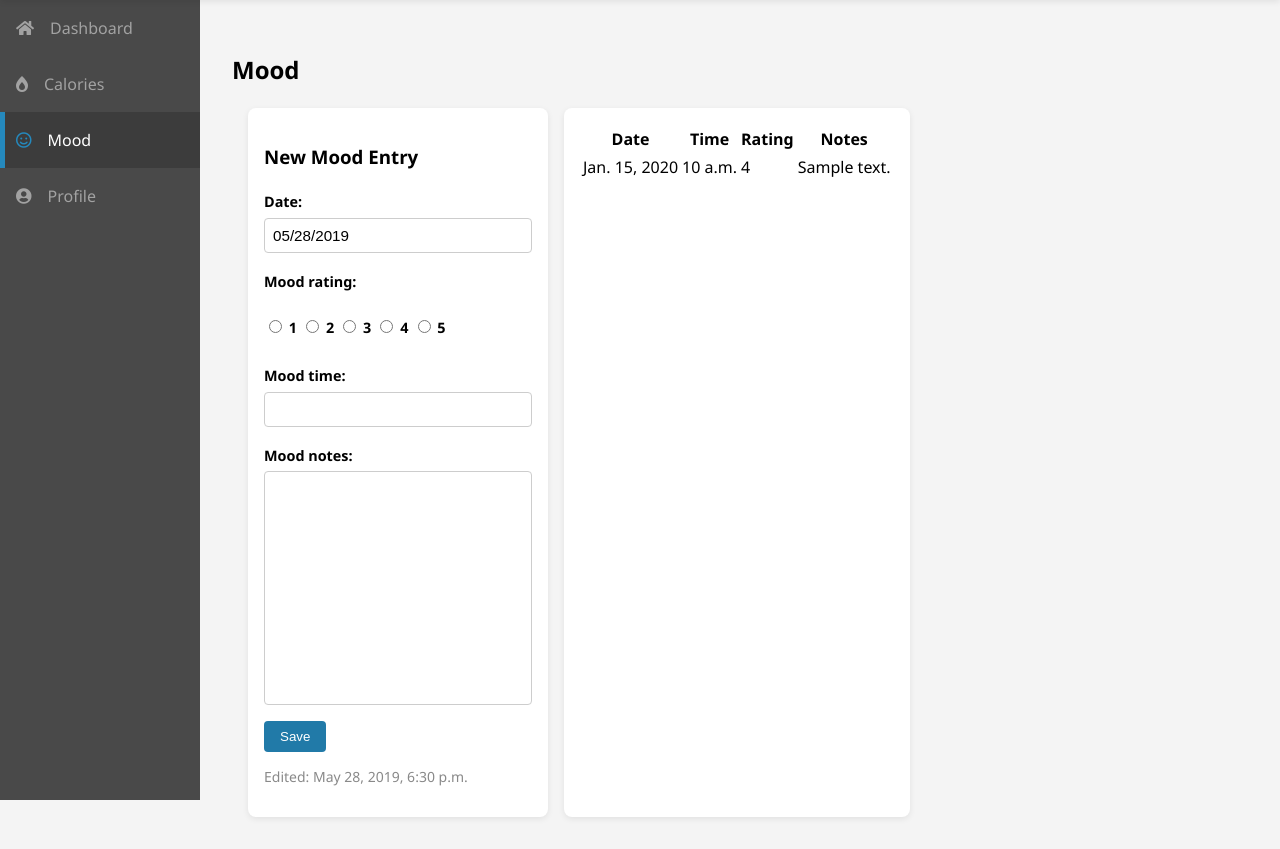
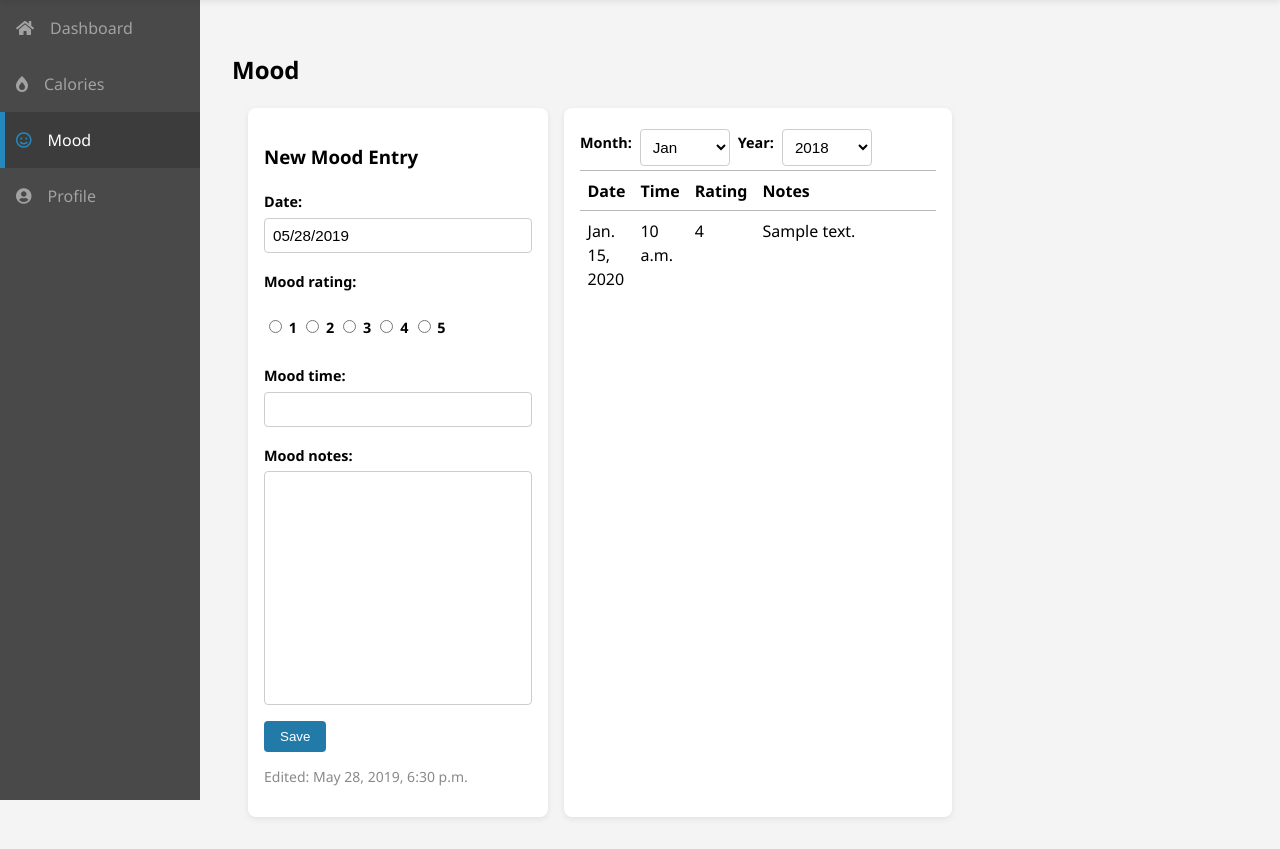
Before and after one commit to Mathic/portfolio, a Django app: page /health/mood in a window 1280 px wide. Shown: the part 72-921 px from the top of the page. Run offline with Django 3.2, Linux system fonts and the light colour scheme; a user stored in the database is signed in; tables that the repository leaves empty hold one stand-in row (values such as "Sample post"); parts of the project's set-up code (start-up, migrations or seed data) failed here and were passed over; some libraries are stand-ins or nearby versions.

Commit message:
Working on tables
- When saving data, refreshes the tables to show added data
- Added dropdowns for month and year refined searches

```diff
--- a/calorie/static/calorie/css/_calories.scss
+++ b/calorie/static/calorie/css/_calories.scss
@@ -14,7 +14,7 @@ main#calories {
     max-width: 350px;
   }
 
-  &-table {
+  &-target {
     grid-area: table;
   }
 }
--- a/calorie/static/calorie/css/_mobile.scss
+++ b/calorie/static/calorie/css/_mobile.scss
@@ -11,6 +11,15 @@
     'stats1 stats2'
     'stats3 stats4';
     grid-template-columns: repeat(2, 1fr);
+  }
+
+  .mood {
+    display: grid;
+    grid-gap: 30px;
+    grid-template-areas:
+    'entry'
+    'table';
+    grid-template-columns: 1fr;
   }
 
   .settings {
--- a/calorie/static/calorie/css/_moods.scss
+++ b/calorie/static/calorie/css/_moods.scss
@@ -15,7 +15,7 @@ main#moods {
     max-width: 300px;
   }
 
-  &-table {
+  &-target {
     grid-area: table;
   }
 }
--- /dev/null
+++ b/calorie/static/calorie/css/_tables.scss
@@ -0,0 +1,202 @@
+// ----------------------------------------
+// // ------ tables config ------
+// ----------------------------------------
+
+// ----------------------------------------
+// // ------ colors ------
+// ----------------------------------------
+
+$table-border-color: #b8b8b8;
+
+// ----------------------------------------
+// // ------ demo container settings ------
+// ----------------------------------------
+
+$container-width: 88%;
+$container-max-width: 40em;
+
+// ----------------------------------------
+// // ------ table settings ------
+// ----------------------------------------
+
+$table-border-width: .071428571em;
+$table-border-style: solid;
+$table-margin-bottom: 1.529411765em;
+$table-cell-padding: .470588235em;
+$table-cell-text-align: left;
+$table-cell-border-top: $table-border-width $table-border-style $table-border-color;
+$table-header-font-weight: bold;
+$table-body-border-top: .142857143em $table-border-style $table-border-color;
+$table-condensed-padding: .294117647em;
+$table-bordered-border: $table-border-width $table-border-style $table-border-color;
+$table-bordered-border-radius: .470588235em;
+$table-border-left: $table-border-width $table-border-style $table-border-color;
+$table-bordered-child-radius: .470588235em;
+
+/* =============================================================
+
+    Tables v1.0
+    Simple table styling by Chris Ferdinandi.
+    http://gomakethings.com
+
+    Adapted from Twitter Bootstrap.
+    http://twitter.github.com/bootstrap/
+
+    Licensed under the Apache License v2.0
+    http://www.apache.org/licenses/LICENSE-2.0
+
+ * ============================================================= */
+
+
+/* =============================================================
+    RESPONSIVE RESET
+    Replace with your own.
+ * ============================================================= */
+
+@-webkit-viewport { width: device-width; zoom: 1.0; }
+   @-moz-viewport { width: device-width; zoom: 1.0; }
+    @-ms-viewport { width: device-width; zoom: 1.0; }
+     @-o-viewport { width: device-width; zoom: 1.0; }
+        @viewport { width: device-width; zoom: 1.0; }
+
+html { overflow-y: auto; }
+
+img, audio, video, canvas { max-width: 100%; }
+
+/*  Sets Body Width */
+.container {
+    max-width: $container-max-width;
+    width: $container-width;
+    margin-left: auto;
+    margin-right: auto;
+}
+
+
+
+
+
+/* =============================================================
+    TABLES
+    Table styling.
+ * ============================================================= */
+
+/*  Removes default browser settings
+ *  and evens out inconsistencies. */
+table {
+    max-width: 100%;
+    border-collapse: collapse;
+    border-spacing: 0;
+}
+
+/*  Sets table width to 100%.
+ *  Adds bottom-margin. */
+.table,
+%table {
+    width: 100%;
+    margin-bottom: $table-margin-bottom;
+}
+
+/*  Adds table cell padding,
+ *  aligns text to the left,
+ *  and adds a top border to each cell. */
+.table th,
+%table th,
+.table td,
+%table td {
+    padding: $table-cell-padding;
+    text-align: $table-cell-text-align;
+    border-top: $table-cell-border-top;
+}
+
+/*  Sets table header font-weight to bold.
+ *  Aligns table header text to the bottom of each cell. */
+.table th,
+%table th {
+    font-weight: $table-header-font-weight;
+    vertical-align: bottom;
+}
+
+/*  Aligns cell text to the top of each cell. */
+.table td,
+%table td {
+   vertical-align: top;
+}
+
+/*  Removes the border-top from the first row. */
+.table thead:first-child tr th,
+%table thead:first-child tr th,
+.table thead:first-child tr td,
+%table thead:first-child tr td {
+    border-top: 0;
+}
+
+/*  Adds border-top between two table-body sections. */
+.table tbody + tbody,
+%table tbody + tbody {
+    border-top: $table-body-border-top;
+}
+
+/*  Reduces cell padding */
+.table-condensed th,
+%table-condensed th,
+.table-condensed td,
+%table-condensed td {
+    padding: $table-condensed-padding;
+}
+
+/* Adds borders and border-radius. */
+.table-bordered,
+%table-bordered {
+    border: $table-bordered-border;
+    border-collapse: separate;
+    *border-collapse: collapsed;
+    border-radius: $table-bordered-border-radius;
+}
+
+.table-bordered th + th,
+%table-bordered th + th,
+.table-bordered td + td,
+%table-bordered td + td,
+.table-bordered th + td,
+%table-bordered th + td,
+.table-bordered td + th,
+%table-bordered td + th {
+    border-left: $table-border-left;
+}
+
+.table-bordered thead:first-child tr:first-child th,
+%table-bordered thead:first-child tr:first-child th,
+.table-bordered tbody:first-child tr:first-child th,
+%table-bordered tbody:first-child tr:first-child th,
+.table-bordered tbody:first-child tr:first-child td,
+%table-bordered tbody:first-child tr:first-child td {
+    border-top: 0;
+}
+
+.table-bordered thead:first-child tr:first-child th:first-child,
+%table-bordered thead:first-child tr:first-child th:first-child,
+.table-bordered tbody:first-child tr:first-child td:first-child,
+%table-bordered tbody:first-child tr:first-child td:first-child {
+    border-radius: $table-bordered-child-radius 0 0 0;
+}
+
+.table-bordered thead:first-child tr:first-child th:last-child,
+%table-bordered thead:first-child tr:first-child th:last-child,
+.table-bordered tbody:first-child tr:first-child td:last-child,
+%table-bordered tbody:first-child tr:first-child td:last-child {
+    border-radius: 0 $table-bordered-child-radius 0 0;
+}
+
+.table-bordered thead:last-child tr:last-child th:first-child,
+%table-bordered thead:last-child tr:last-child th:first-child,
+.table-bordered tbody:last-child tr:last-child td:first-child,
+%table-bordered tbody:last-child tr:last-child td:first-child {
+    border-radius: 0 0 0 $table-bordered-child-radius;
+}
+
+.table-bordered thead:last-child tr:last-child th:last-child,
+%table-bordered thead:last-child tr:last-child th:last-child,
+.table-bordered tbody:last-child tr:last-child td:last-child,
+%table-bordered tbody:last-child tr:last-child td:last-child {
+    border-radius: 0 0 $table-bordered-child-radius 0;
+}
--- a/calorie/static/calorie/css/calorie.scss
+++ b/calorie/static/calorie/css/calorie.scss
@@ -3,6 +3,8 @@
 @import 'profile';
 @import 'calories';
 @import 'moods';
+// http://jwebcat.github.io/tables-sass/
+@import 'tables';
 
 * {
   box-sizing: border-box;
@@ -210,4 +212,13 @@ label {
   }
 }
 
+.refine-search {
+  display: flex;
+  max-width: 300px;
+
+  label, input, select {
+    margin-right: 0.5rem;
+  }
+}
+
 @import 'mobile';
--- a/calorie/static/calorie/js/calorie-info.js
+++ b/calorie/static/calorie/js/calorie-info.js
@@ -1,5 +1,7 @@
 $(document).ready(function() {
+  var calorie_table = $('#calorie-datepicker').attr("calorie-table-url");
   load_calorie_form();
+  $("#calorie-target").load(calorie_table);
 
   $(function () {
     $("#calorie-datepicker").datepicker({maxDate: '0'});
@@ -14,6 +16,7 @@ function load_calorie_form() {
   var date = $('#calorie-datepicker').val();
   if(date !== '') {
     var url = $('#calorie-datepicker').attr("date-picked-url");
+    var calorie_table = $('#calorie-datepicker').attr("calorie-table-url");
     $.ajax({
       url: url,
       data: {
@@ -21,6 +24,7 @@ function load_calorie_form() {
       },
       success: function (data) {
         $("#load-calorie-info").html(data);
+        $("#calories-target").load(calorie_table);
         console.log('success');
       },
       error: function(data) {
--- a/calorie/static/calorie/js/mood-info.js
+++ b/calorie/static/calorie/js/mood-info.js
@@ -1,5 +1,7 @@
 $(document).ready(function() {
+  var mood_table = $('#mood-datepicker').attr("mood-table-url");
   load_mood_form();
+  $("#mood-target").load(mood_table);
 
   $(function () {
     $("#mood-datepicker").datepicker({maxDate: '0'});
@@ -14,6 +16,7 @@ function load_mood_form() {
   var date = $('#mood-datepicker').val();
   if(date !== '') {
     var url = $('#mood-datepicker').attr("date-picked-url");
+    var mood_table = $('#mood-datepicker').attr("mood-table-url");
     $.ajax({
       url: url,
       data: {
@@ -21,6 +24,7 @@ function load_mood_form() {
       },
       success: function (data) {
         $("#load-mood-info").html(data);
+        $("#mood-target").load(mood_table);
         console.log('success');
       },
       error: function(data) {
--- a/calorie/templates/calorie/base_template.html
+++ b/calorie/templates/calorie/base_template.html
@@ -86,7 +86,7 @@
     <script src="https://cdnjs.cloudflare.com/ajax/libs/jquery-cookie/1.4.1/jquery.cookie.min.js"></script>
     <!-- jQuery UI -->
     <script src="{% static 'calorie/js/jquery-ui.min.js' %}"></script>
-    <!-- Timepicker -->
+    <!-- trentrichardson's Timepicker -->
     <script src="{% static 'calorie/js/jquery-ui-timepicker-addon.js' %}"></script>
 
     <script src="{% static 'calorie/js/main.js' %}"></script>
--- a/calorie/templates/calorie/mood.html
+++ b/calorie/templates/calorie/mood.html
@@ -11,28 +11,10 @@
     <div class="cards mood-entry">
       <h3>New Mood Entry</h3>
       <label for="datepicker">Date: </label>
-      <input id="mood-datepicker" class="datepicker" value="{{ today }}" date-picked-url="{% url 'ajax_load_mood' %}">
+      <input id="mood-datepicker" class="datepicker" value="{{ today }}" date-picked-url="{% url 'ajax_load_mood' %}" mood-table-url="{% url 'ajax_load_mood_table' %}">
       <div id="load-mood-info"></div>
     </div>
-    <br>
-    <div class="cards calorie-table">
-      <table>
-        <tr>
-          <th>Date</th>
-          <th>Time</th>
-          <th>Rating</th>
-          <th>Notes</th>
-        </tr>
-        {% for m in moods %}
-        <tr>
-          <td>{{ m.entry.date_for }}</td>
-          <td>{{ m.mood_time }}</td>
-          <td>{{ m.mood_rating }}</td>
-          <td>{{ m.mood_notes }}</td>
-        </tr>
-        {% endfor %}
-      </table>
-    </div>
+    <div id="mood-target" class="cards"></div>
   </div>
 </main>
 {% endblock %}
--- /dev/null
+++ b/calorie/templates/calorie/mood_table.html
@@ -0,0 +1,34 @@
+<div class="mood-table">
+  <div class="refine-search">
+    <label for="month-chooser">Month: </label>
+    <select id="month-chooser" class="" name="">
+      <option value="Jan">Jan</option>
+      <option value="Jan">Feb</option>
+      <option value="Jan">Mar</option>
+      <option value="Jan">Apr</option>
+      <option value="Jan">May</option>
+    </select>
+    <label for="year-chooser">Year: </label>
+    <select id="year-chooser" class="" name="">
+      <option value="Jan">2018</option>
+      <option value="Jan">2019</option>
+    </select>
+  </div>
+
+  <table class="table">
+    <tr>
+      <th>Date</th>
+      <th>Time</th>
+      <th>Rating</th>
+      <th style="width:60%">Notes</th>
+    </tr>
+    {% for m in moods %}
+    <tr>
+      <td>{{ m.entry.date_for }}</td>
+      <td>{{ m.mood_time }}</td>
+      <td>{{ m.mood_rating }}</td>
+      <td>{{ m.mood_notes }}</td>
+    </tr>
+    {% endfor %}
+  </table>
+</div>
--- a/calorie/urls.py
+++ b/calorie/urls.py
@@ -16,6 +16,8 @@ urlpatterns = [
 
     # ajax requests
     path('ajax/load-calorie', views.load_calorie, name='ajax_load_calorie'),
+    path('ajax/load-calorie-table', views.load_calorie_table, name='ajax_load_calorie_table'),
     path('ajax/load-sleep', views.load_sleep, name='ajax_load_sleep'),
     path('ajax/load-mood', views.load_mood, name='ajax_load_mood'),
+    path('ajax/load-mood-table', views.load_mood_table, name='ajax_load_mood_table'),
 ]
--- a/calorie/views.py
+++ b/calorie/views.py
@@ -104,14 +104,9 @@ def user_login(request):
 # calories
 @login_required
 def calories(request):
-    upi = UserProfileInfo.objects.get(user=request.user)
-    entries = Entry.objects.filter(user=upi).order_by('date_for')
-    cals = Calorie.objects.filter(entry__in=entries)
-
     context = {
         'nbar': 'calories',
         'today': str(datetime.datetime.today().strftime("%m/%d/%Y")),
-        'cals': cals,
     }
     return render(request, 'calorie/calories.html', context)
 
@@ -145,9 +140,17 @@ def load_calorie(request):
             'calorie_form': calorie_form,
             'entry_form': entry_form,
             'entry': entry_obj,
+            'today': str(datetime.date.today().strftime("%m/%d/%Y")),
         }
 
         return render(request, 'calorie/calorie_info.html', context)
+
+def load_calorie_table(request):
+    upi = UserProfileInfo.objects.get(user=request.user)
+    entries = Entry.objects.filter(user=upi).order_by('date_for')
+    cals = Calorie.objects.filter(entry__in=entries)
+
+    return render(request, 'calorie/calorie_table.html', {'cals': cals,})
 
 # sleep
 @login_required
@@ -186,14 +189,9 @@ def load_sleep(request):
 # mood
 @login_required
 def mood(request):
-    upi = UserProfileInfo.objects.get(user=request.user)
-    entries = Entry.objects.filter(user=upi).order_by('date_for')
-    moods = Mood.objects.filter(entry__in=entries)
-
     context = {
         'nbar': 'mood',
         'today': str(datetime.date.today().strftime("%m/%d/%Y")),
-        'moods': moods,
     }
     return render(request, 'calorie/mood.html', context)
 
@@ -226,8 +224,16 @@ def load_mood(request):
             'mood_form': mood_form,
             'entry_form': entry_form,
             'entry': entry_obj,
+            'today': str(datetime.date.today().strftime("%m/%d/%Y")),
         }
         return render(request, 'calorie/mood_info.html', context)
+
+def load_mood_table(request):
+    upi = UserProfileInfo.objects.get(user=request.user)
+    entries = Entry.objects.filter(user=upi).order_by('date_for')
+    moods = Mood.objects.filter(entry__in=entries)
+
+    return render(request, 'calorie/mood_table.html', {'moods': moods,})
 
 # helper functions
 def create_entry(request):
@@ -237,11 +243,10 @@ def create_entry(request):
     else:
         date = datetime.datetime.strptime(request.GET.get('date_picked'), "%m/%d/%Y")
 
-    if Entry.objects.filter(date_for=date).exists():
-        entry_obj = Entry.objects.get(date_for=date)
+    if Entry.objects.filter(user=upi,date_for=date).exists():
+        entry_obj = Entry.objects.get(user=upi,date_for=date)
     else:
-        entry_obj = Entry(date_for=date, date_created=datetime.datetime.today())
-        entry_obj.user = upi
+        entry_obj = Entry(date_for=date, date_created=datetime.datetime.today(),user=upi)
         entry_obj.save()
 
     return entry_obj
```
Also changed, not shown: calorie/models.py (+9 -0 lines), calorie/static/calorie/css/_tables.min.css (added, +1 -0 lines), calorie/templates/calorie/calorie_table.html (added, +34 -0 lines), calorie/templates/calorie/calories.html (+2 -20 lines), calorie/static/calorie/css/calorie.min.css.
